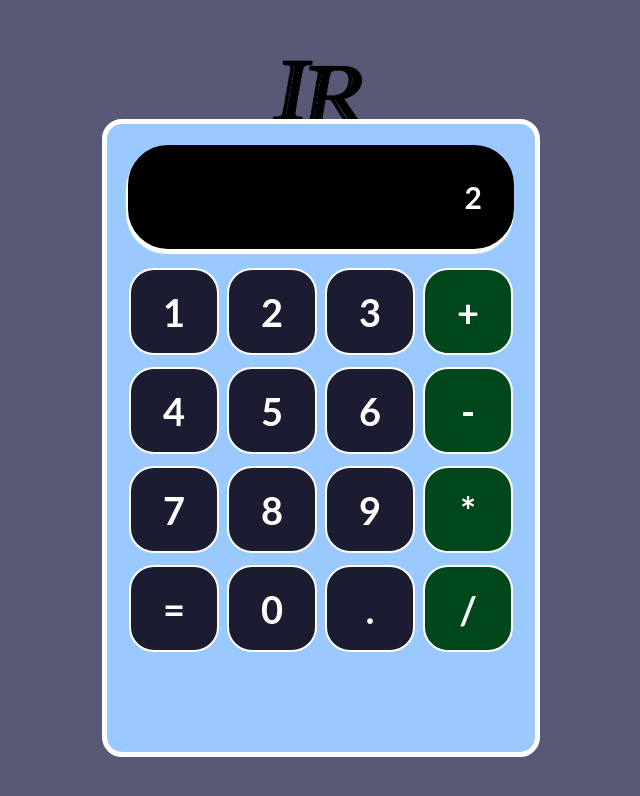
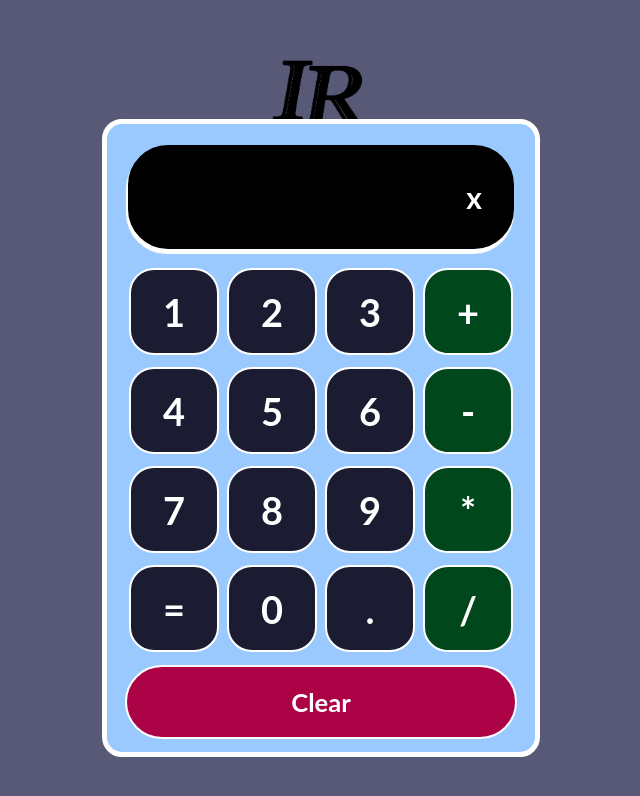
Before and after one commit to irvinzato/CalculadoraReact, a React (Create React App) app: page / in a window 1280 px wide. Shown: the top 796 px of the page, without its empty margins (319-959 px from the left). Built offline with nearby package versions, Linux system fonts and the light colour scheme.

Commit message:
Componente ButtonClear hecho, toda la estrucura implementada con diferentes metodos en el componente

```diff
--- a/src/App.jsx
+++ b/src/App.jsx
@@ -2,6 +2,7 @@
 import logoIr from './images/logo-IR.png'
 import Button from './components/Button';
 import Pantalla from './components/Pantalla';
+import ButtonClear from './components/ButtonClear';
 
 function App() {
   return (
@@ -13,7 +14,7 @@
       </div>
       <div className='calculator-container'>
         <Pantalla
-         value='2' />
+         value='x' />
         <div className='row'>
           <Button> 1 </Button>
           <Button> 2 </Button>
@@ -39,7 +40,7 @@
           <Button> / </Button>
         </div>
         <div className='row'>
-
+          <ButtonClear> Clear </ButtonClear>
         </div>
       </div>
     </div>
--- /dev/null
+++ b/src/components/ButtonClear.jsx
@@ -0,0 +1,10 @@
+import React from 'react';
+import '../styles/ButtonClear.css';
+
+const ButtonClear = ( props ) => (
+  <div className='button-clear'>
+    { props.children }
+  </div>
+)
+
+export default ButtonClear;
--- a/src/components/Pantalla.jsx
+++ b/src/components/Pantalla.jsx
@@ -1,4 +1,4 @@
-import React from "react";
+import React from 'react';
 import '../styles/Pantalla.css';
 
 //No necesariamente debe ser "function" el componente, tambien puedo definirlo de esta manera
--- /dev/null
+++ b/src/styles/ButtonClear.css
@@ -0,0 +1,19 @@
+.button-clear {
+  height: 70px;
+  font-size: 1.6em;
+  font-weight: bold;
+  color: white;
+  display: flex;
+  flex: 1;
+  justify-content: center;
+  align-items: center;
+  background: #ac0246;
+  margin-top: 5px;
+  border: 2px solid white;
+  border-radius: 40px;
+  cursor: pointer;
+}
+
+.button-clear:hover {
+  background: #ebb000;
+}
```
